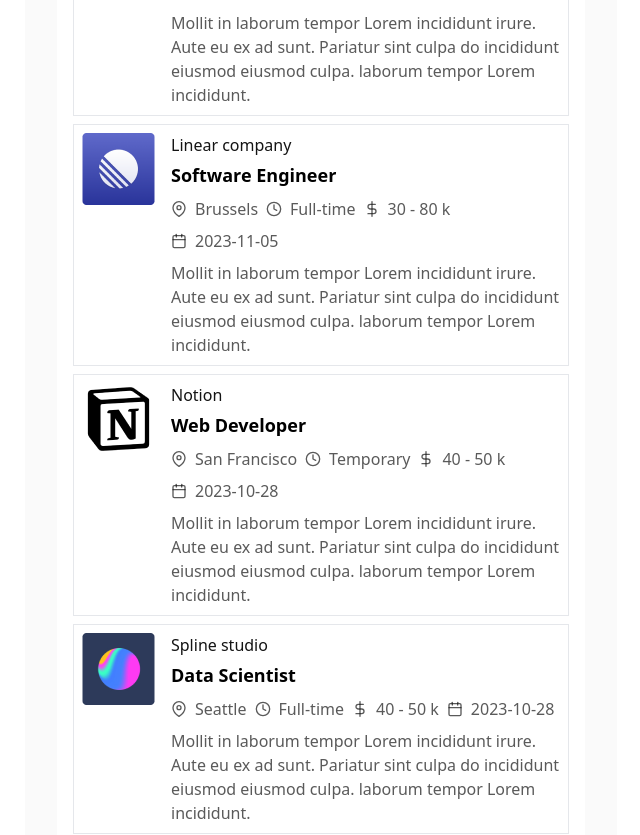
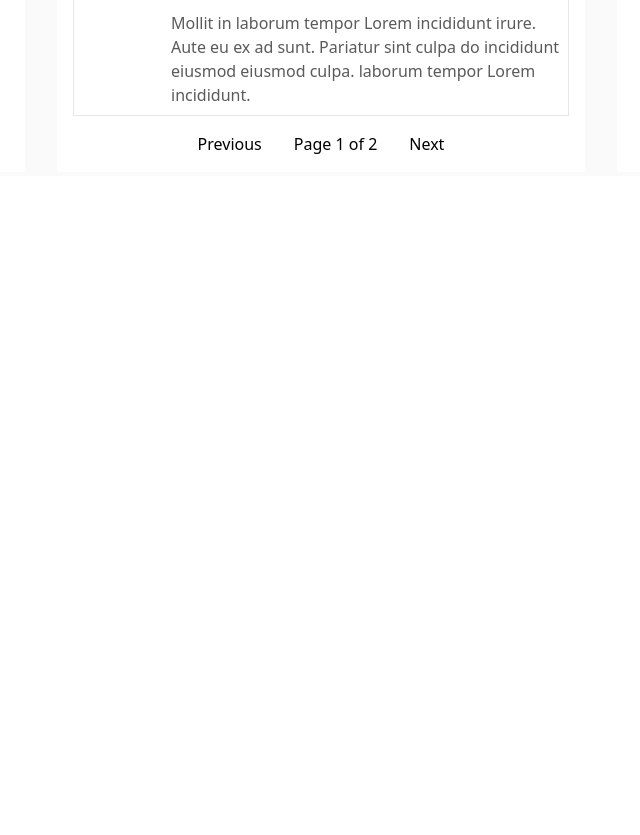
Before and after one commit to Taufiqul7756/JobSynerge-MERN, a React (Vite) app in the folder client/: page / in a window 1280 px wide. Shown: the part 1800-2635 px from the top of the page, without its empty margins (319-959 px from the left). After the commit the page ends 1976 px from the top, so only its background shows below. Built offline with nearby package versions, Linux system fonts and the light colour scheme.

Commit message:
Pagination Done

```diff
--- a/client/src/Pages/Home.jsx
+++ b/client/src/Pages/Home.jsx
@@ -44,6 +44,28 @@
     setSelectedCategory(event.target.value);
   };
 
+  //calculate the index range
+  const calculatePageRange = () => {
+    const startIndex = (currentPage - 1) * itemsPerPage;
+    const endIndex = startIndex + itemsPerPage;
+
+    return { startIndex, endIndex };
+  };
+
+  // function for next page
+
+  const nextPage = () => {
+    if (currentPage < Math.ceil(filteredItems.length / itemsPerPage)) {
+      setCurrentPage(currentPage + 1);
+    }
+  };
+
+  // function for the previous page
+  const prevPage = () => {
+    if (currentPage > 1) {
+      setCurrentPage(currentPage - 1);
+    }
+  };
   // main functions
   const filteredData = (jobs, selected, query) => {
     let filteredJobs = jobs;
@@ -73,6 +95,9 @@
 
       console.log(filteredJobs);
     }
+    // slice the data based on current page
+    const { startIndex, endIndex } = calculatePageRange();
+    filteredJobs = filteredJobs.slice(startIndex, endIndex);
     return filteredJobs.map((data, i) => <Card key={i} data={data} />);
   };
 
@@ -100,6 +125,34 @@
               <p>No data found!</p>
             </>
           )}
+          {/* pagination here */}
+          {result.length > 0 ? (
+            <div className="flex justify-center mt-4 space-x-8">
+              <button
+                className="hover:underline"
+                onClick={prevPage}
+                disabled={currentPage === 1}
+              >
+                Previous
+              </button>
+              <span className="mx-2">
+                Page {currentPage} of{" "}
+                {Math.ceil(filteredItems.length / itemsPerPage)}
+              </span>
+              <button
+                onClick={nextPage}
+                disabled={
+                  currentPage === Math.ceil(filteredItems.length / itemsPerPage)
+                }
+                className="hover:underline"
+              >
+                {" "}
+                Next
+              </button>
+            </div>
+          ) : (
+            ""
+          )}
         </div>
         {/* Right*/}
         <div className="bg-white p-4 rounded">Right</div>
```
